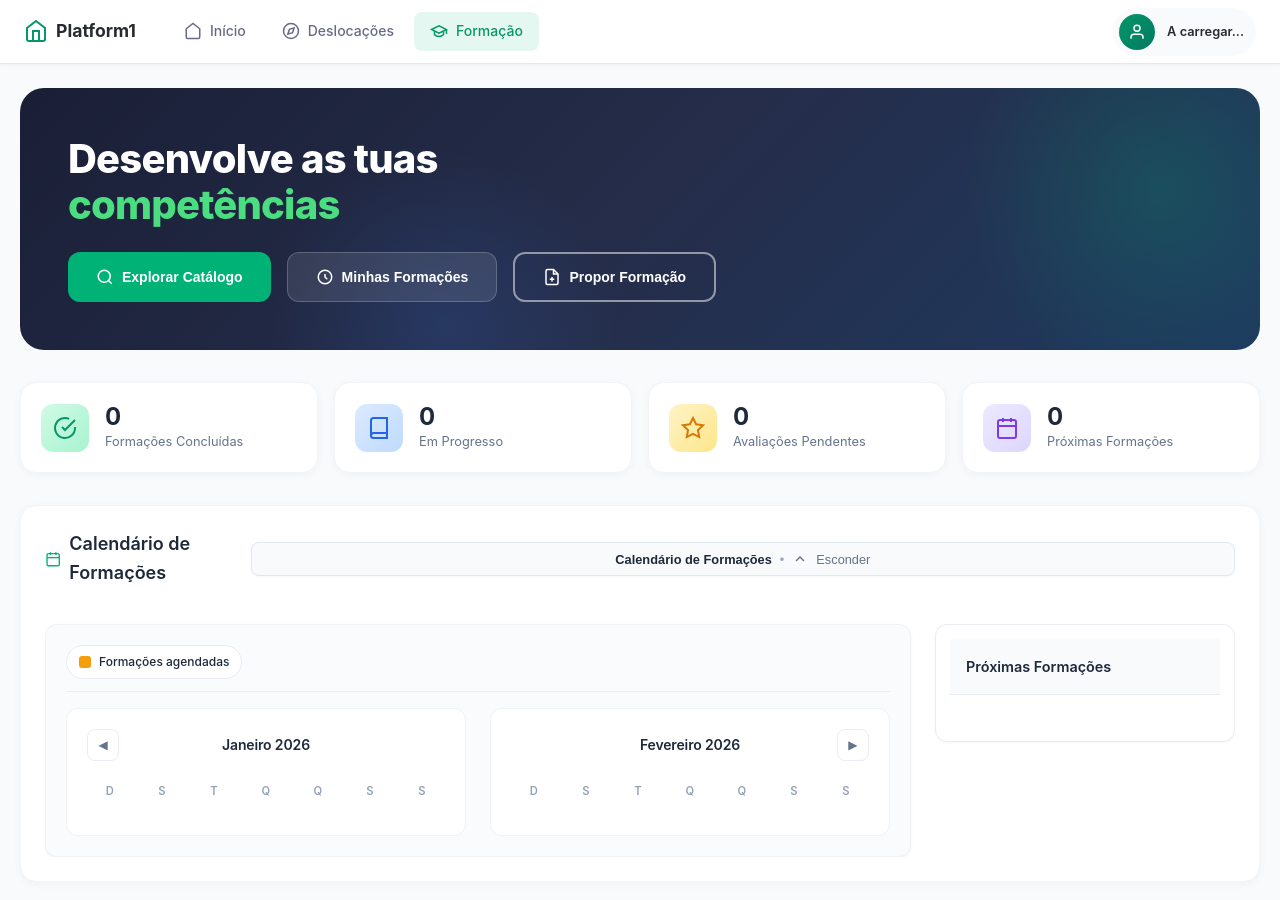
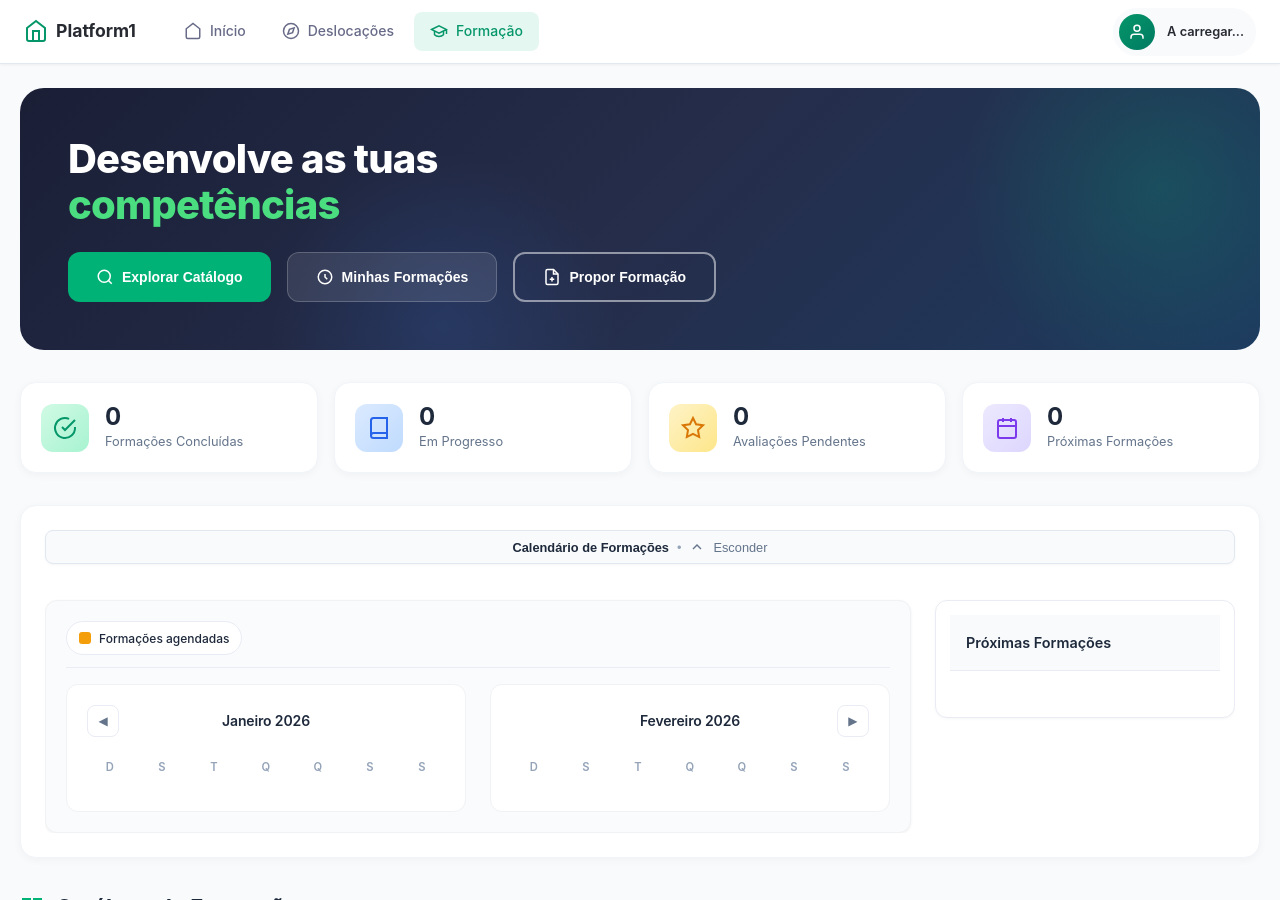
Before and after one commit to andrealmeida6/Platform1, a Jekyll site: the page built from formacao.html, in a window 1280 px wide and 900 px high. Built offline with Jekyll 4.4.1, drawn with Linux system fonts in a browser that asks for light colours; some of the changed lines change nothing that is shown.

Commit message:
fix: Remover título calendário e esconder inscritos para não-gestores

```diff
--- a/formacao.html
+++ b/formacao.html
@@ -104,15 +104,6 @@ title: Centro de Formação
   <!-- Calendário de Formações (estilo light, visível por defeito) -->
   <section class="calendar-section" id="formacaoCalendarSection">
     <div class="calendar-section-header">
-      <h3 class="calendar-section-title">
-        <svg viewBox="0 0 24 24" fill="none" stroke="currentColor" stroke-width="2">
-          <rect x="3" y="4" width="18" height="18" rx="2" ry="2"/>
-          <line x1="16" y1="2" x2="16" y2="6"/>
-          <line x1="8" y1="2" x2="8" y2="6"/>
-          <line x1="3" y1="10" x2="21" y2="10"/>
-        </svg>
-        Calendário de Formações
-      </h3>
       <button class="calendar-toggle-btn" id="calendarToggleBtn" onclick="toggleFormacaoCalendar()">
         <span class="toggle-label">Calendário de Formações</span>
         <span class="toggle-separator">•</span>
@@ -478,6 +469,7 @@ let selectedFormacao = null;
 let formacaoCalendarDate = new Date();
 let formacaoEvents = {};
 let calendarExpanded = true; // Visível por defeito
+let canViewInscritos = false; // Controla se pode ver número de inscritos
 
 // Nomes dos meses abreviados em português
 const MONTH_NAMES_SHORT = ['JAN', 'FEV', 'MAR', 'ABR', 'MAI', 'JUN', 'JUL', 'AGO', 'SET', 'OUT', 'NOV', 'DEZ'];
@@ -496,6 +488,37 @@ async function waitForServices() {
   });
 }
 
+// Verificar se utilizador é formador de uma formação específica
+function isFormadorOf(formacao, userId) {
+  if (!formacao || !userId) return false;
+
+  // Verificar na relação formacao_formadores
+  if (formacao.formacao_formadores && formacao.formacao_formadores.length > 0) {
+    return formacao.formacao_formadores.some(ff => {
+      if (ff.formadores?.colaborador_id === userId) return true;
+      return false;
+    });
+  }
+
+  // Verificar no formador direto (legacy)
+  if (formacao.formadores?.colaborador_id === userId) return true;
+
+  return false;
+}
+
+// Verificar se utilizador pode ver inscritos (é formador ou tem permissão de gestão)
+function canSeeInscritos(formacao) {
+  if (!currentUser) return false;
+
+  // Tem permissão de gestão de formações
+  if (canViewInscritos) return true;
+
+  // É formador desta formação específica
+  if (isFormadorOf(formacao, currentUser.id)) return true;
+
+  return false;
+}
+
 // Inicialização
 document.addEventListener('DOMContentLoaded', async function() {
   try {
@@ -503,9 +526,10 @@ document.addEventListener('DOMContentLoaded', async function() {
     currentUser = await AuthService.getCurrentUser();
     console.log('[Formação] Utilizador:', currentUser?.nome);
 
-    // Mostrar botão de gestão para AFR-RH/Admin
+    // Verificar permissão de gestão
     if (currentUser && AuthService.canAccessFormacaoManagement(currentUser)) {
       document.getElementById('btnGestaoFormacoes').style.display = 'inline-flex';
+      canViewInscritos = true;
     }
 
     await loadFormacoes();
@@ -918,6 +942,10 @@ function renderCatalog(formacoes) {
     if (f.modalidade === 'Obrigatória') badges += '<span class="course-badge mandatory">Obrigatória</span>';
     if (isNew(f.created_at)) badges += '<span class="course-badge new">Nova</span>';
 
+    // Mostrar inscritos apenas para quem tem permissão
+    const showInscritos = canSeeInscritos(f);
+    const inscritosDisplay = showInscritos ? `${inscritos}/${vagas}` : `${vagas} vagas`;
+
     return `
       <div class="course-card" onclick="openCourseDetails('${f.id}')">
         <div class="course-card-banner ${categoria}">
@@ -943,7 +971,7 @@ function renderCatalog(formacoes) {
             </span>
             <span class="course-meta-item">
               <svg viewBox="0 0 24 24" fill="none" stroke="currentColor" stroke-width="2"><path d="M17 21v-2a4 4 0 00-4-4H5a4 4 0 00-4 4v2"/><circle cx="9" cy="7" r="4"/></svg>
-              ${inscritos}/${vagas}
+              ${inscritosDisplay}
             </span>
           </div>
           <div class="course-card-footer">
@@ -1187,9 +1215,24 @@ async function openCourseDetails(formacaoId) {
     i => i.colaborador_id === currentUser.id && i.estado === 'Inscrito'
   );
 
+  // Verificar se pode ver inscritos
+  const showInscritos = canSeeInscritos(selectedFormacao);
+
   document.getElementById('modalCourseTitle').textContent = selectedFormacao.titulo;
 
-  // Tab: Detalhes
+  // Tab: Detalhes - mostrar inscritos apenas se tiver permissão
+  const inscritosHtml = showInscritos ? `
+    <div style="text-align: center;">
+      <div style="font-size: 1.25rem; font-weight: 700; color: #1e293b;">${inscritos}/${vagas}</div>
+      <div style="font-size: 0.75rem; color: #64748b;">Inscritos</div>
+    </div>
+  ` : `
+    <div style="text-align: center;">
+      <div style="font-size: 1.25rem; font-weight: 700; color: #1e293b;">${vagas}</div>
+      <div style="font-size: 0.75rem; color: #64748b;">Vagas</div>
+    </div>
+  `;
+
   document.getElementById('tabDetalhes').innerHTML = `
     <div style="margin-bottom: 1.5rem;">
       <span style="display: inline-block; padding: 0.25rem 0.75rem; background: #d1fae5; color: #065f46; border-radius: 20px; font-size: 0.75rem; font-weight: 600; margin-right: 0.5rem;">${selectedFormacao.tipo || 'Formação'}</span>
@@ -1201,10 +1244,7 @@ async function openCourseDetails(formacaoId) {
         <div style="font-size: 1.25rem; font-weight: 700; color: #1e293b;">${selectedFormacao.duracao_horas || 0}h</div>
         <div style="font-size: 0.75rem; color: #64748b;">Duração</div>
       </div>
-      <div style="text-align: center;">
-        <div style="font-size: 1.25rem; font-weight: 700; color: #1e293b;">${inscritos}/${vagas}</div>
-        <div style="font-size: 0.75rem; color: #64748b;">Inscritos</div>
-      </div>
+      ${inscritosHtml}
       <div style="text-align: center;">
         <div style="font-size: 1.25rem; font-weight: 700; color: #1e293b;">${sessoes.length}</div>
         <div style="font-size: 0.75rem; color: #64748b;">Sessões</div>
```
